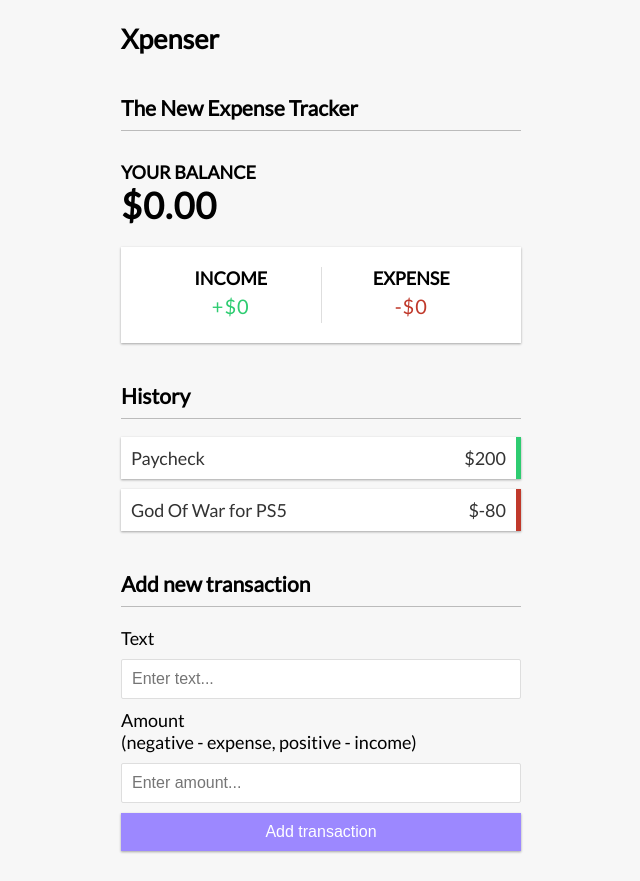
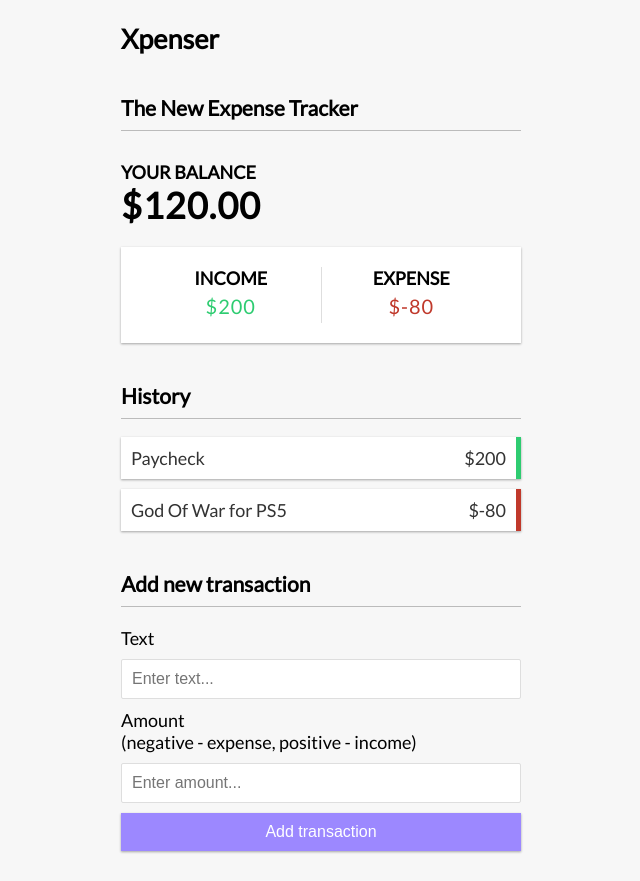
Before and after one commit to samusarsar/xpenser, a Vue app: page / in a window 1280 px wide. Shown: the whole page, without its empty margins (319-959 px from the left). Built offline with nearby package versions, Linux system fonts and the light colour scheme.

Commit message:
Add: add computed total, incomeTotal, expenseTotal values as props

```diff
--- a/src/components/dashboard/Balance.vue
+++ b/src/components/dashboard/Balance.vue
@@ -1,8 +1,17 @@
 <template>
   <h4>Your Balance</h4>
-  <h1 id="balance">$0.00</h1>
+  <h1 id="balance">${{ total.toFixed(2) }}</h1>
 </template>
 
-<script setup></script>
+<script setup lang="ts">
+import { defineProps } from 'vue'
+
+const props = defineProps({
+  total: {
+    type: Number,
+    required: true
+  }
+})
+</script>
 
 <style lang="scss" scoped></style>
--- a/src/components/dashboard/IncomeExpenses.vue
+++ b/src/components/dashboard/IncomeExpenses.vue
@@ -2,15 +2,28 @@
   <div class="inc-exp-container">
     <div>
       <h4>Income</h4>
-      <p id="money-plus" class="money plus">+${{ 0.0 }}</p>
+      <p id="money-plus" class="money plus">${{ incomeTotal }}</p>
     </div>
     <div>
       <h4>Expense</h4>
-      <p id="money-minus" class="money minus">-${{ 0.0 }}</p>
+      <p id="money-minus" class="money minus">${{ expenseTotal }}</p>
     </div>
   </div>
 </template>
 
-<script setup></script>
+<script setup lang="ts">
+import { defineProps } from 'vue'
+
+const props = defineProps({
+  incomeTotal: {
+    type: Number,
+    required: true
+  },
+  expenseTotal: {
+    type: Number,
+    required: true
+  }
+})
+</script>
 
 <style lang="scss" scoped></style>
--- a/src/views/DashboardView.vue
+++ b/src/views/DashboardView.vue
@@ -1,8 +1,8 @@
 <template>
   <Header />
   <div class="container">
-    <Balance />
-    <IncomeExpenses />
+    <Balance :total="total" />
+    <IncomeExpenses :incomeTotal="incomeTotal" :expenseTotal="expenseTotal" />
     <TransactionList :transactions="transactions" />
     <AddTransaction />
   </div>
@@ -17,12 +17,20 @@ import AddTransaction from '../components/dashboard/AddTransaction.vue'
 
 import type { Transaction } from '@/common/types'
 
-import { ref } from 'vue'
+import { ref, computed, type Ref } from 'vue'
 
-const transactions: Transaction[] = [
+const transactions: Ref<Transaction[]> = ref([
   { id: 1, text: 'Paycheck', amount: 200 },
   { id: 2, text: 'God Of War for PS5', amount: -80 }
-]
+])
+
+const total = computed(() => transactions.value.reduce((acc, t) => acc + t.amount, 0))
+const incomeTotal = computed(() =>
+  transactions.value.filter((t) => t.amount >= 0).reduce((acc, t) => acc + t.amount, 0)
+)
+const expenseTotal = computed(() =>
+  transactions.value.filter((t) => t.amount < 0).reduce((acc, t) => acc + t.amount, 0)
+)
 </script>
 
 <style scoped></style>
```
